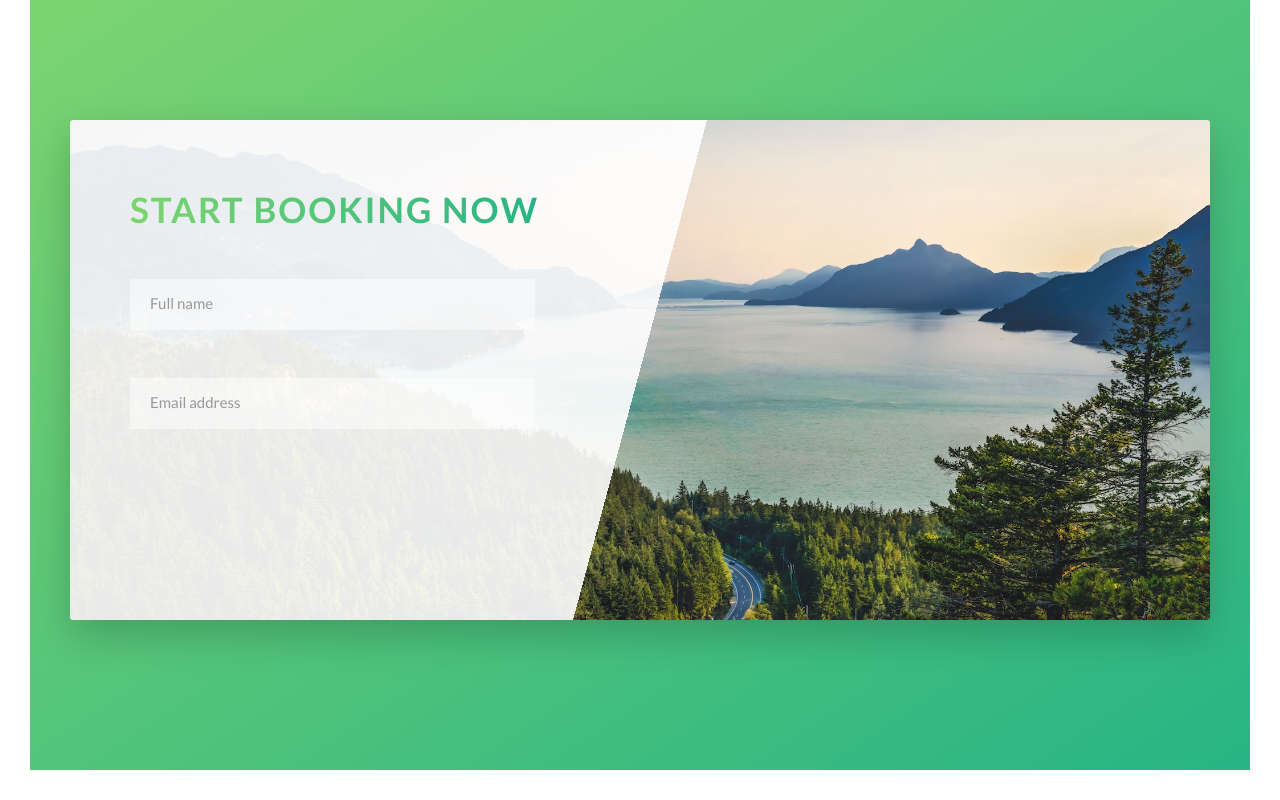
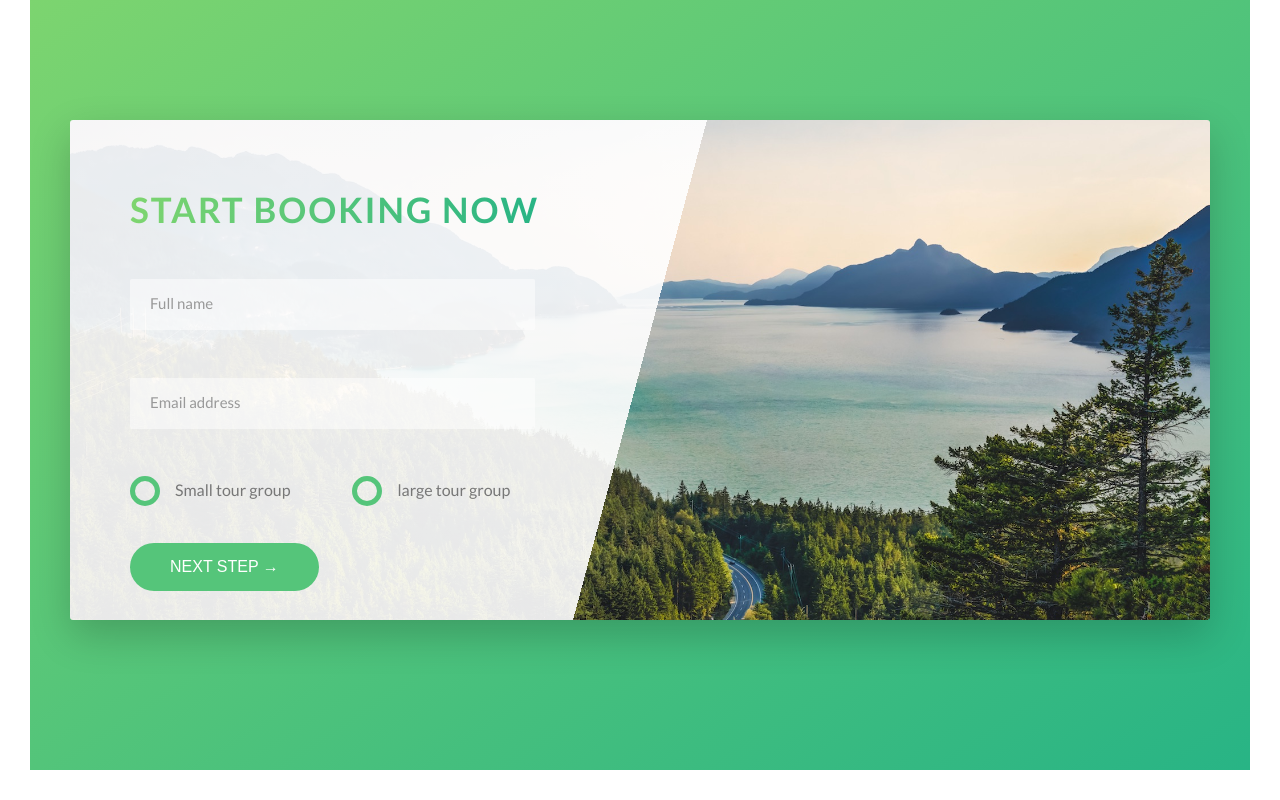
Before and after one commit to nishathapa/Natours, a website: page index.html in a window 1280 px wide. Shown: the part 4513-5313 px from the top of the page. Drawn offline with Linux system fonts and the light colour scheme.

Commit message:
Added button to the booking section

```diff
--- a/index.html
+++ b/index.html
@@ -293,6 +293,29 @@
                                         Email address
                                     </label>
                                 </div>
+
+                                <div class="form__group u-margin-bottom-medium">
+                                    <div class="form__radio-group">
+                                        <input type="radio" class="form__radio-input" id="small" name="size">
+                                        <label for="small" class="form__radio-label">
+                                            <span class="form__radio-button"></span>
+                                            Small tour group
+                                        </label>
+                                    </div>
+
+                                    <div class="form__radio-group">
+                                        <input type="radio" class="form__radio-input" id="large" name="size">
+                                        <label for="large" class="form__radio-label">
+                                            <span class="form__radio-button"></span>
+                                            large tour group
+                                        </label>
+                                    </div>
+                                </div>
+
+                                <div class="form__group">
+                                    <button class="btn btn--green">Next step &rarr;</button>
+                                </div>
+
                             </form>
                         </div>
                     </div>
--- a/sass/base/_utilities.scss
+++ b/sass/base/_utilities.scss
@@ -1,10 +1,10 @@
-.u-center-text{text-align: center;}
+.u-center-text{text-align: center !important;}
 
-.u-margin-bottom-big{ margin-bottom: 8rem;}
+.u-margin-bottom-big{ margin-bottom: 8rem !important;}
 
-.u-margin-bottom-medium{ margin-bottom: 4rem;}
+.u-margin-bottom-medium{ margin-bottom: 4rem !important;}
 
-.u-margin-bottom-small{ margin-bottom: 1.5rem;}
+.u-margin-bottom-small{ margin-bottom: 1.5rem !important;}
 
-.u-margin-top-big{ margin-top: 8rem;}
-.u-margin-top-huge{ margin-top: 10rem;}
+.u-margin-top-big{ margin-top: 8rem !important;}
+.u-margin-top-huge{ margin-top: 10rem !important;}
--- a/sass/components/_buttons.scss
+++ b/sass/components/_buttons.scss
@@ -1,4 +1,5 @@
 .btn{
+    &,
     &:link,
     &:visited {
         text-transform: uppercase;
@@ -10,9 +11,14 @@
         position: relative;
         font-size: $default-font-size;
 
+        //change for <button> element
+        border: none;
+        cursor: pointer;
+
+
     }
 
-    &:hover {
+    &:hover{
         transform: translateY(-3px);
         box-shadow: 0 1rem 2rem rgba($color-black, 0.2);
 
@@ -22,7 +28,9 @@
         }
     }
 
-    &:active{
+    &:active,
+    &:focus{
+        outline: none;
         transform: translateY(-1px);
         box-shadow: 0 .5rem 1rem rgba($color-black, 0.2);
     }
--- a/sass/components/_form.scss
+++ b/sass/components/_form.scss
@@ -48,4 +48,51 @@
         transform: translateY(-4rem);
 
     }
+
+    &__radio-group{
+        width: 49%;
+        display: inline-block;
+    }
+
+    &__radio-input{
+        display: none;
+    }
+
+    &__radio-label{
+        font-size: $default-font-size;
+        cursor: pointer;
+        position: relative;
+        padding-left:4.5rem;
+    }
+
+    &__radio-button{
+        height: 3rem;
+        width: 3rem;
+        border: 5px solid $color-primary;
+        border-radius: 50%;
+        display: inline-block;
+        position: absolute;
+        left: 0;
+        top: -.4rem;
+
+        &::after{
+            content: "";
+            display: block;
+            height: 1.3rem;
+            width: 1.3rem;
+            border-radius: 50%;
+            position: absolute;
+            top: 50%;
+            left: 50%;
+            transform: translate(-50%, -50%);
+            background-color: $color-primary;
+            opacity: 0;
+            transition: opacity .2s;
+
+        }
+    }
+
+    &__radio-input:checked ~ &__radio-label &__radio-button::after{
+        opacity: 1;
+    }
 }
```
Also changed, not shown: css/style.css.
